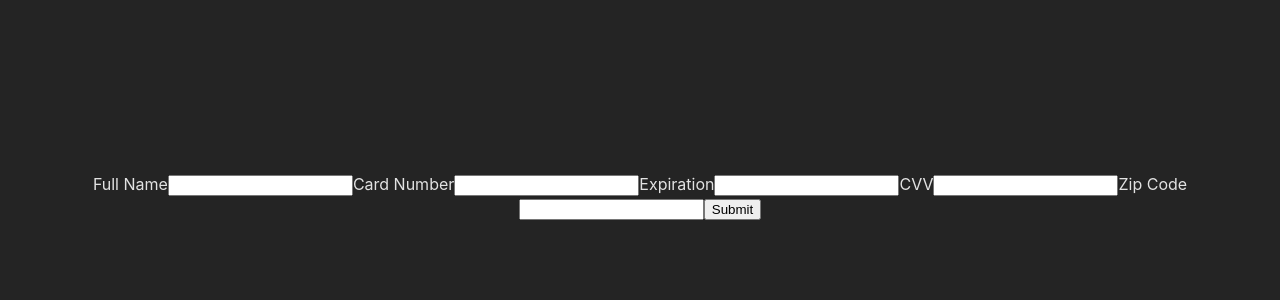
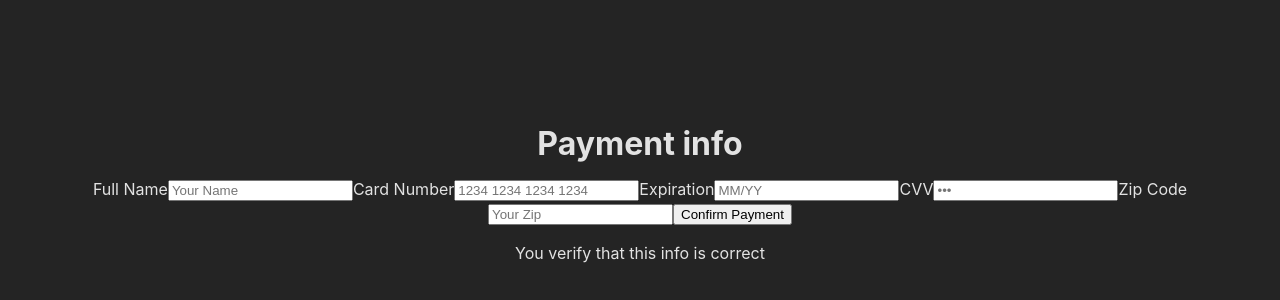
Before and after one commit to amanape/automatic-happiness, a React (Vite) app: page / in a window 1280 px wide. Shown: the part 204-504 px from the top of the page. Built offline with nearby package versions, Linux system fonts and the light colour scheme.

Commit message:
Refactor

```diff
--- a/src/components/PaymentForm.tsx
+++ b/src/components/PaymentForm.tsx
@@ -2,7 +2,7 @@ import React from 'react';
 import {
   ErrorMessage, Field, Form, Formik,
 } from 'formik';
-import { PaymentFormValues } from '../types/paymentForm.interfaces';
+import { PaymentFormValues } from '../types/payment-form.interfaces';
 import { validateCreditCard, validateFullName, validateExpiryDate } from '../utils/form.validators';
 
 const PaymentForm: React.FC = () => {
@@ -21,30 +21,22 @@ const PaymentForm: React.FC = () => {
     const creditCardError = validateCreditCard(values.cardNumber);
     const expirationDateError = validateExpiryDate(values.expirationDate);
 
-    if (fullNameError) {
-      errors.fullName = fullNameError;
-    }
+    if (fullNameError) errors.fullName = fullNameError;
 
-    if (creditCardError) {
-      errors.cardNumber = creditCardError;
-    }
+    if (creditCardError) errors.cardNumber = creditCardError;
 
-    if (expirationDateError) {
-      errors.expirationDate = expirationDateError;
-    }
+    if (expirationDateError) errors.expirationDate = expirationDateError;
 
-    if (!values.cvv) {
-      errors.cvv = 'Required';
-    }
+    if (!values.cvv) errors.cvv = 'Required';
 
-    if (!values.zipCode) {
-      errors.zipCode = 'Required';
-    }
+    if (!values.zipCode) errors.zipCode = 'Required';
 
     return errors;
   };
 
   return (
+    <div>
+      <h1>Payment info</h1>
       <Formik
         initialValues={initialValues}
         validate={validate}
@@ -53,28 +45,30 @@ const PaymentForm: React.FC = () => {
       >
         <Form>
           <label htmlFor="fullName">Full Name</label>
-        <Field name="fullName" type="text" />
+          <Field name="fullName" type="text" placeholder="Your Name" />
           <ErrorMessage name="fullName" component="p" data-testid="full_name-error" />
 
           <label htmlFor="cardNumber">Card Number</label>
-        <Field name="cardNumber" type="text" />
+          <Field name="cardNumber" type="text" placeholder="1234 1234 1234 1234" />
           <ErrorMessage name="cardNumber" component="p" data-testid="card_number-error" />
 
           <label htmlFor="expirationDate">Expiration</label>
-        <Field name="expirationDate" type="text" />
+          <Field name="expirationDate" type="text" placeholder="MM/YY" />
           <ErrorMessage name="expirationDate" component="p" data-testid="expiration_date-error" />
 
           <label htmlFor="cvv">CVV</label>
-        <Field name="cvv" type="text" />
+          <Field name="cvv" type="text" placeholder="&#8226;&#8226;&#8226;" />
           <ErrorMessage name="cvv" component="p" data-testid="cvv-error" />
 
           <label htmlFor="zipCode">Zip Code</label>
-        <Field name="zipCode" type="text" />
+          <Field name="zipCode" type="text" placeholder="Your Zip" />
           <ErrorMessage name="zipCode" component="p" data-testid="zip_code-error" />
 
-        <button type="submit">Submit</button>
+          <button type="submit">Confirm Payment</button>
         </Form>
       </Formik>
+      <p>You verify that this info is correct</p>
+    </div>
   );
 };
 
```
Also changed, not shown: src/types/payment-form.interfaces.ts (renamed from src/types/paymentForm.interfaces.ts). Lines whose indentation alone changed are shown as unchanged.
